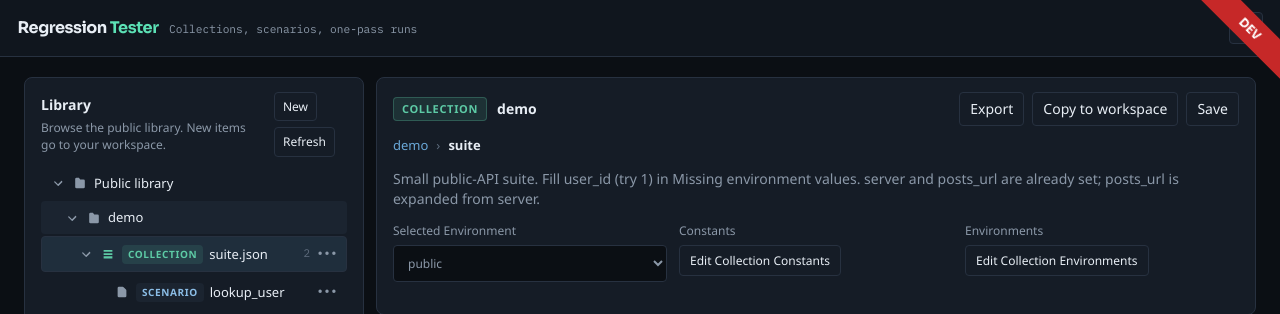
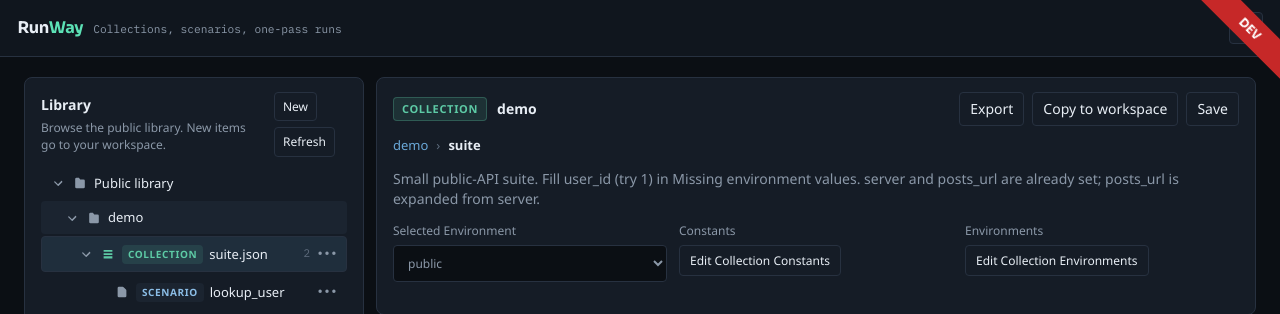
Before and after one commit to HarryKodden/api-flow-tester, a FastAPI app: page / in a window 1280 px wide. Shown: the top 314 px of the page. Run offline with FastAPI, Linux system fonts and the light colour scheme; data comes from the database, SQL or seed files in the repository; data that the repository does not hold is empty; parts of the project's set-up code (start-up, migrations or seed data) failed here and were passed over.

Commit message:
renamed to RunWay

```diff
--- a/tools/bruno_export.py
+++ b/tools/bruno_export.py
@@ -1,4 +1,4 @@
-"""Convert API Flow Tester collections into Bruno collection JSON.
+"""Convert RunWay collections into Bruno collection JSON.
 
 The output matches the in-memory Bruno collection shape produced by
 @usebruno/converters (Import → Bruno Collection in the Bruno app).
--- a/webapp/app.py
+++ b/webapp/app.py
@@ -139,7 +139,7 @@
         await self.app(scope, receive, send_wrapper)
 
 
-app = FastAPI(title="Regression Tester", version=RELEASE, lifespan=lifespan)
+app = FastAPI(title="RunWay", version=RELEASE, lifespan=lifespan)
 app.include_router(workspace_router)
 app.include_router(explorer_router)
 app.add_middleware(NoStoreAPICacheMiddleware)
--- a/webapp/templates/index.html
+++ b/webapp/templates/index.html
@@ -3,11 +3,11 @@
   <head>
     <meta charset="UTF-8" />
     <meta name="viewport" content="width=device-width, initial-scale=1.0" />
-    <title>Regression Tester</title>
+    <title>RunWay</title>
     <script>
       (function () {
         try {
-          var theme = localStorage.getItem('lti.theme');
+          var theme = localStorage.getItem('runway.theme') || localStorage.getItem('lti.theme');
           document.documentElement.dataset.theme = theme === 'light' ? 'light' : 'dark';
         } catch (e) {
           document.documentElement.dataset.theme = 'dark';
@@ -22,7 +22,7 @@
   <body data-release="{{ release }}">
     <header class="topbar">
       <div class="brand">
-        <div class="brand-mark">Regression <span>Tester</span></div>
+        <div class="brand-mark">Run<span>Way</span></div>
         <div class="brand-sub">Collections, scenarios, one-pass runs</div>
       </div>
       <div class="topbar-actions">
```
Also changed, not shown: tests/test_app_api.py (+1 -1 lines), README.md, webapp/static/app.js, 1 other file.
